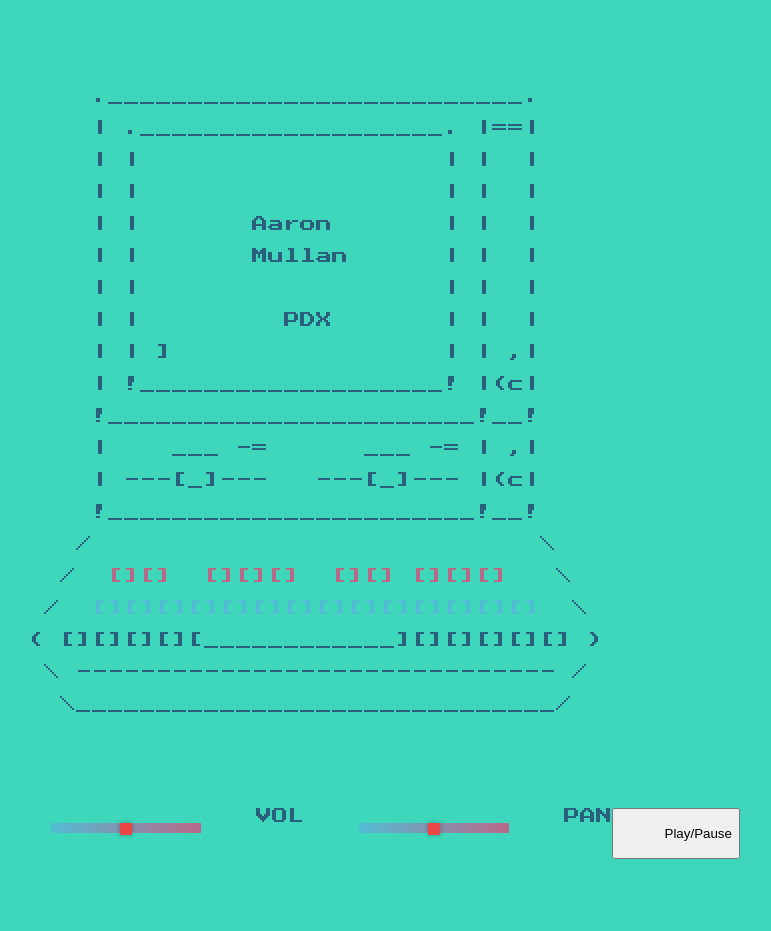
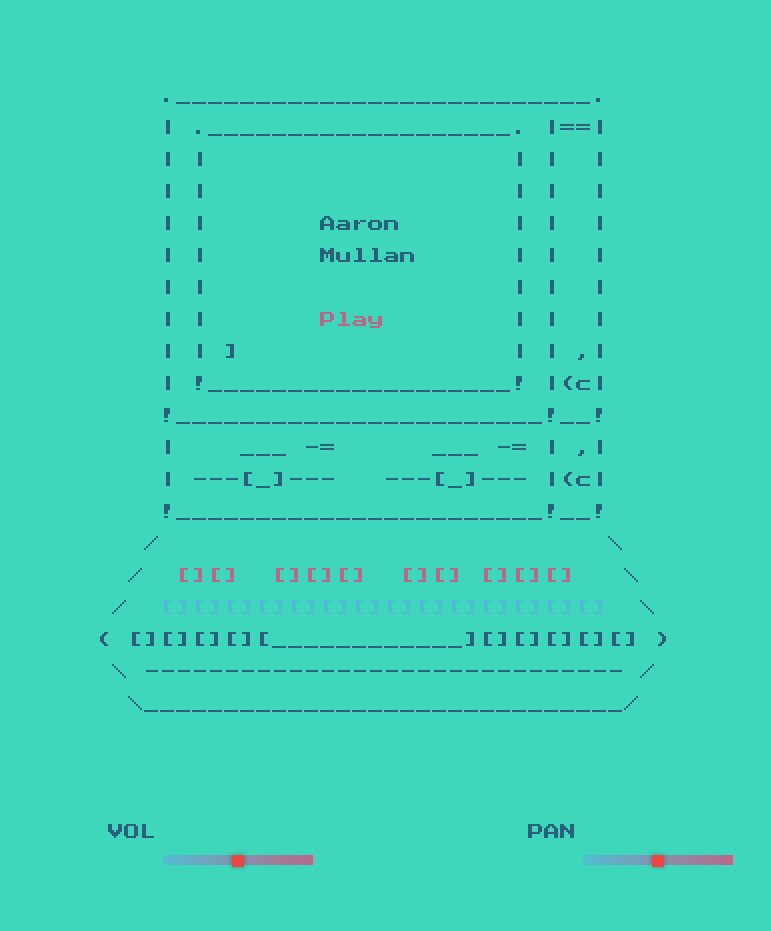
Before and after one commit to AaronMullan/webaudio, a plain HTML site: page index.html in a window 1280 px wide. Shown: the whole page, without its empty margins (280-1051 px from the left). Drawn offline with Linux system fonts and the light colour scheme.

Commit message:
looks even better and now works

```diff
--- a/index.html
+++ b/index.html
@@ -14,6 +14,7 @@
   <body>
     <div id="container">
       <div>
+      <div class="ascii">
     <p>      .__________________________.<br/>
       | .___________________. |==|<br/>
       | |                   | |  |<br/>
@@ -21,7 +22,7 @@
       | |       Aaron       | |  |<br/>
       | |       Mullan      | |  |<br/>
       | |                   | |  |<br/>
-      | |         PDX       | |  |<br/>
+      | |       <range class="tape-controls-play">Play</range>        | |  |<br/>
       | | ]                 | | ,|<br/>
       | !___________________! |(c|<br/>
       !_______________________!__!<br/>
@@ -34,9 +35,12 @@
   ( [][][][][____________][][][][][] )<br/>
    \ ------------------------------ /<br/>
     \______________________________/
-    <br/><br/>
+
+  </div>
 
         <section class="master-controls">
+          <div>
+          <label for="volume">VOL</label>
           <input
             type="range"
             id="volume"
@@ -52,9 +56,10 @@
             <option value="0" label="min"> </option>
             <option value="2" label="max"> </option>
           </datalist>
+        </div>
 
-          <label for="volume">VOL</label>
-
+        <div>
+          <label for="panner">PAN</label>
           <input
             type="range"
             id="panner"
@@ -71,22 +76,11 @@
             <option value="1" label="right"> </option>
           </datalist>
 
-          <label for="panner">PAN</label>
-
+        </div>
           <audio src="ibo.mp3" crossorigin="anonymous"></audio>
-
           <!-- 			type="audio/mpeg" -->
-
-          <button
-            data-playing="false"
-            class="button"
-            role="switch"
-            aria-checked="false"
-          >
-            <span>Play/Pause</span>
-          </button>
         </section>
-   </div>
+      </div>
   </div>
     <script src="app.js"></script>
   </body>
--- a/style.css
+++ b/style.css
@@ -14,9 +14,12 @@ body {
 #container{
 display: flex;
   width: 100vw;
-  justify-content: space-around;;
+  justify-content: space-around;
 }
-
+.ascii {
+  display:flex;
+  justify-content: space-around;
+}
 .master-controls{
   display: flex;
   justify-content: space-around;
@@ -45,25 +48,21 @@ input[type="range"]::-webkit-slider-thumb{
   box-shadow:0 0 5px 0 rgba(0,0,0,0.3);
 }
 
-// .button{
-//   width:150px;
-//   height:40px;
-//   border:3px solid #eb4546;
-//   font-family:arial;
-//   text-align:center;
-//   line-height:40px;
-//   margin:50px auto;
-//   color:#b96888;
-//   position:relative;
-//   overflow:hidden;
-//   background-color: #2a607b;
-// }
+.tape-controls-play{
+  width:150px;
+  height:40px;
+  text-align:center;
+  color:#b96888;
+  position:relative;
+  overflow:hidden;
+  // background-color: #2a607b;
+}
 
-// .button:hover{
-//   cursor:pointer;
-// }
+input[type="button"]{
+  cursor:pointer;
+}
 
-// .button.clicked:before{
+// input[type="button"].clicked:before{
 //   content:" ";
 //   width:150px;
 //   height:40px;
```
Also changed, not shown: 1 other file.
